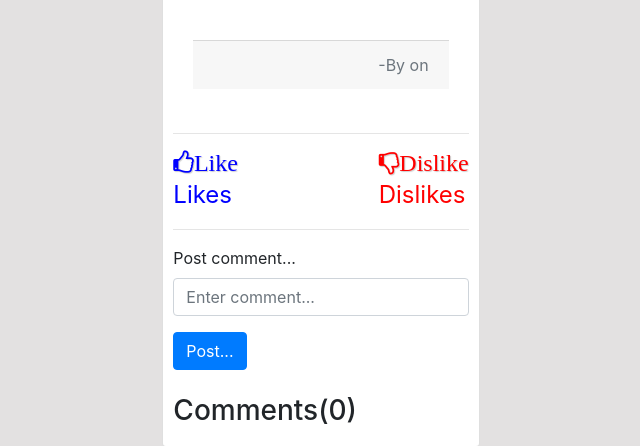
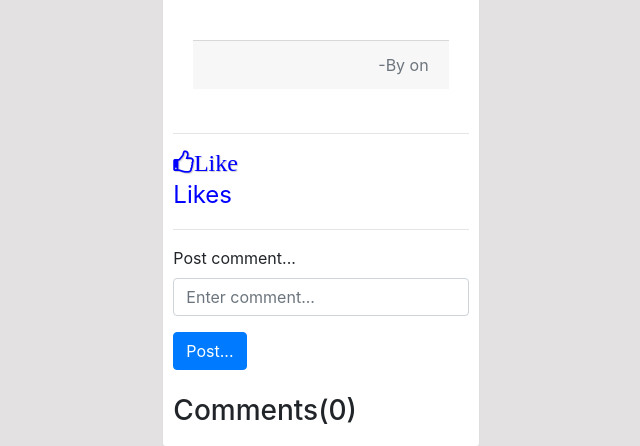
Before and after one commit to arin17bishwa/REC_webd, a Django app: template blog/templates/blog/detail_blog.html in a window 1280 px wide. Shown: the part 135-581 px from the top of the page, without its empty margins (319-959 px from the left). Run offline with Django 3.2, Linux system fonts and the light colour scheme; the template is opened without the code that fills it, so the values that code supplies are empty; some libraries are stand-ins or nearby versions.

Commit message:
removed the dislike option

```diff
--- a/blog/templates/blog/detail_blog.html
+++ b/blog/templates/blog/detail_blog.html
@@ -97,18 +97,7 @@
                        {{ blog_post.like_count }} Likes
                     </div>
                 </div>
-                <div style="display:inline; float:right">
-                    <div id="{{ blog_post.id }}-dislike">
-                        {% if disliked %}
-                            <i onclick="handleAction({{ blog_post.id }},{{ request.user.id }},0)" class="fa fa-thumbs-down">Disliked!</i>
-                        {% else %}
-                            <i onclick="handleAction({{ blog_post.id }},{{ request.user.id }},0)" class="fa fa-thumbs-o-down">Dislike</i>
-                        {% endif %}
-                    </div>
-                    <div id="dislike-count-{{ blog_post.id }}" class="dislike-count" >
-                       {{ blog_post.dislike_count }} Dislikes
-                    </div>
-                </div>
+
             </div>
         <hr>
 
```
Also changed, not shown: blog/views.py (+19 -18 lines).
